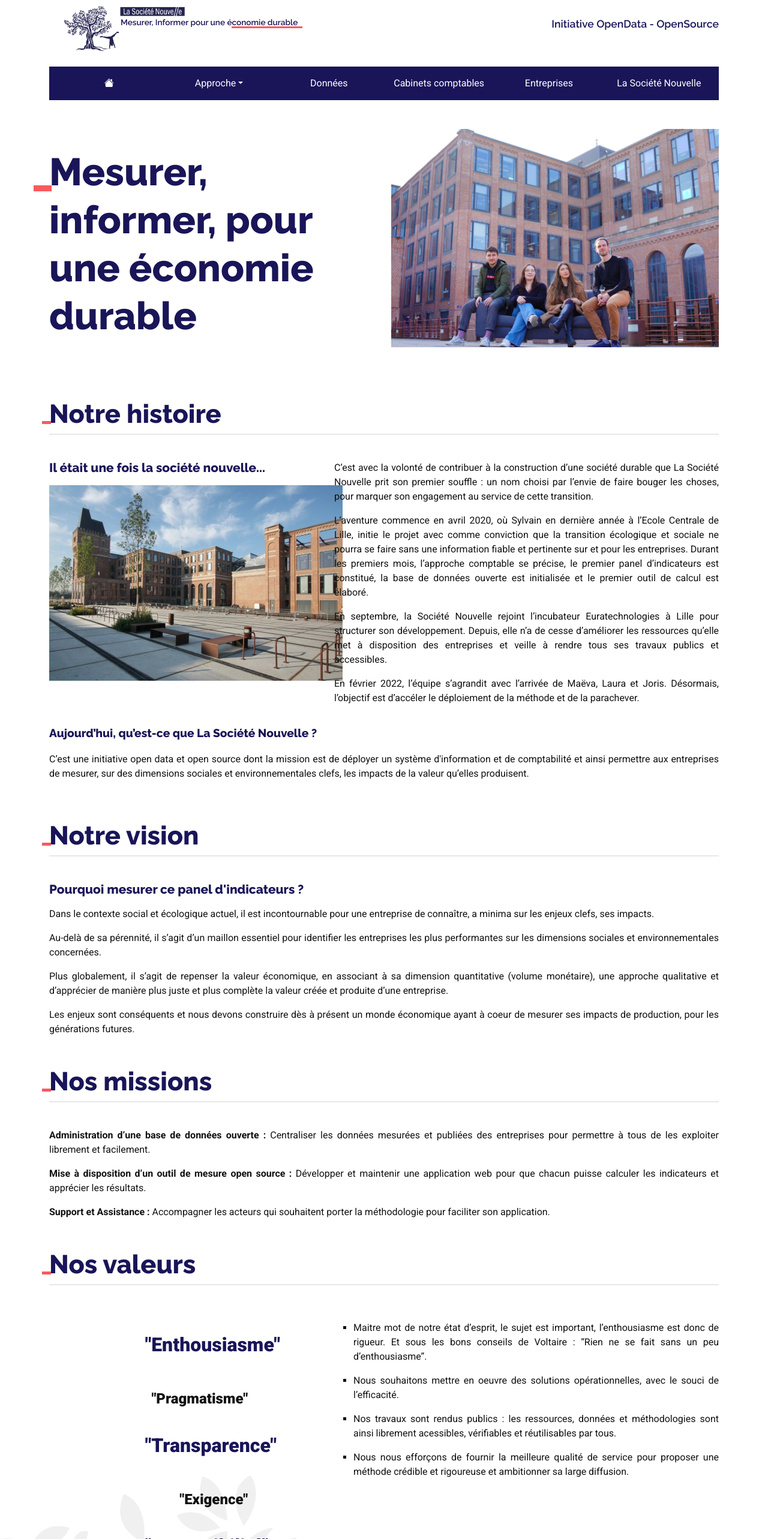
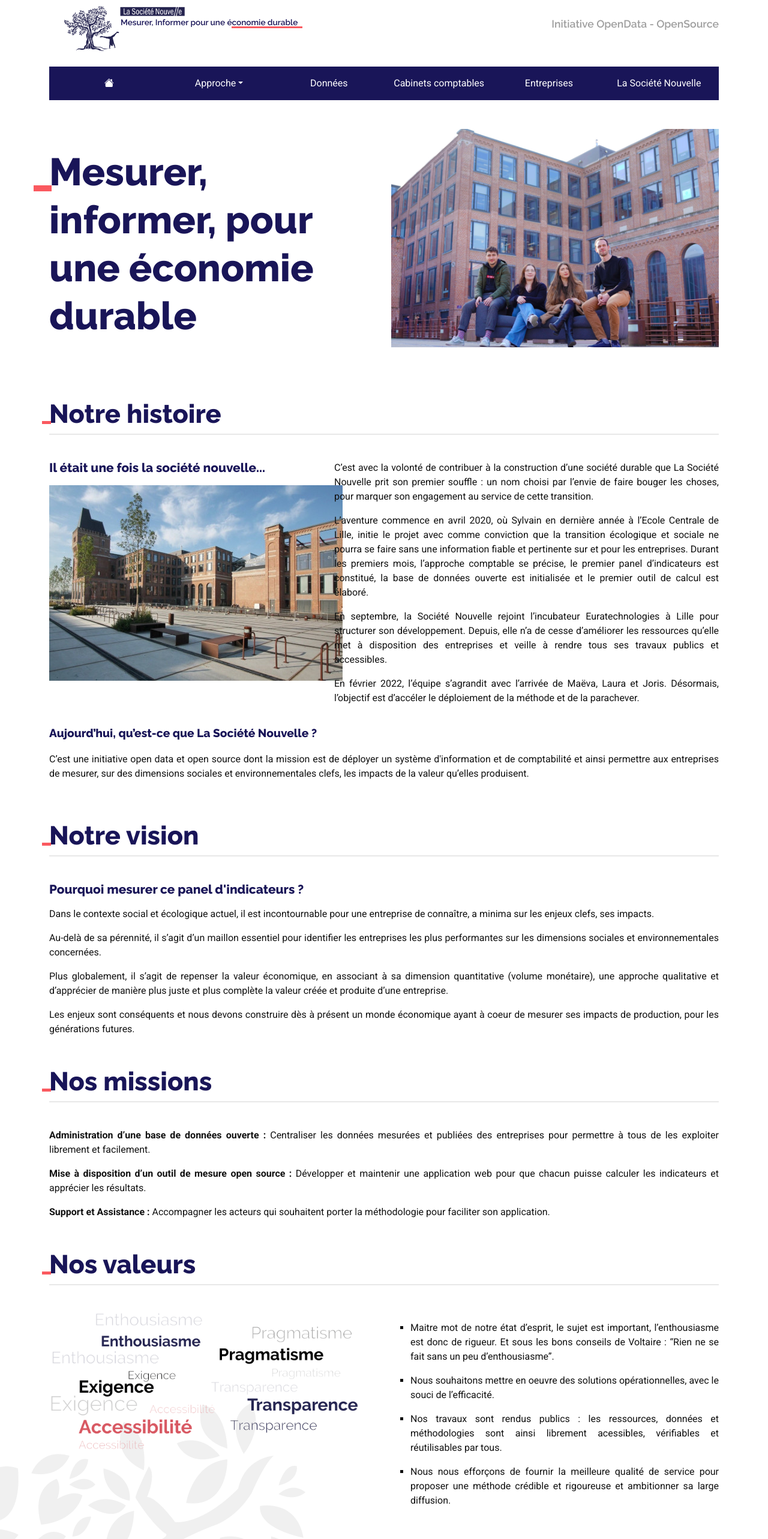
Before and after one commit to La-Societe-Nouvelle/LaSocieteNouvelle-Website, a Next.js app: page /blog in a window 1280 px wide. Shown: the top 2566 px of the page at 60% size. Built offline with nearby package versions, Linux system fonts and the light colour scheme.

Commit message:
update blog post ( picture )

```diff
--- a/pages/blog.js
+++ b/pages/blog.js
@@ -135,8 +135,11 @@ export default function Blog() {
                                     Nos valeurs
                                 </h3>
                                 <Row>
-                                    <Col lg={5} >
-                                        <p className="big-quote">
+                                    <Col lg={6} >
+
+                                    <img src="/images/nos-valeurs.png" alt="Euratechnologies" className="img-responsive w-100" />
+
+                                        {/* <p className="big-quote">
                                             "Enthousiasme"
                                         </p>
                                         <p className="quote">
@@ -150,10 +153,10 @@ export default function Blog() {
                                         </p>
                                         <p className="big-quote">
                                             "Accessibilité"
-                                        </p>
+                                        </p> */}
 
                                     </Col>
-                                    <Col lg={7}>
+                                    <Col lg={6}>
                                         <ul>
                                             <li>
                                                 Maitre mot de notre état d’esprit, le sujet est important, l’enthousiasme est donc de rigueur.
--- a/styles/accueil.scss
+++ b/styles/accueil.scss
@@ -2,7 +2,6 @@
 
 #chiffres-clefs {
 
-  font-weight: 600;
   p {
     margin: 0;
     sup {
--- a/styles/globals.scss
+++ b/styles/globals.scss
@@ -51,6 +51,7 @@ section.bg-primary {
 
 .big-text{
   font-size: 3rem;
+  font-weight: 800;
 }
 
 .btn-secondary, .btn-secondary:hover, .btn-secondary:active, .btn-secondary:focus {
--- a/styles/header.scss
+++ b/styles/header.scss
@@ -31,6 +31,7 @@ header {
     font-size: 1.1rem;
     text-align: right;
     font-weight: 600;
+    color : #9e9e9e;
   }
 
   .navbar {
```
Also changed, not shown: public/images/nos-valeurs.png (added).
